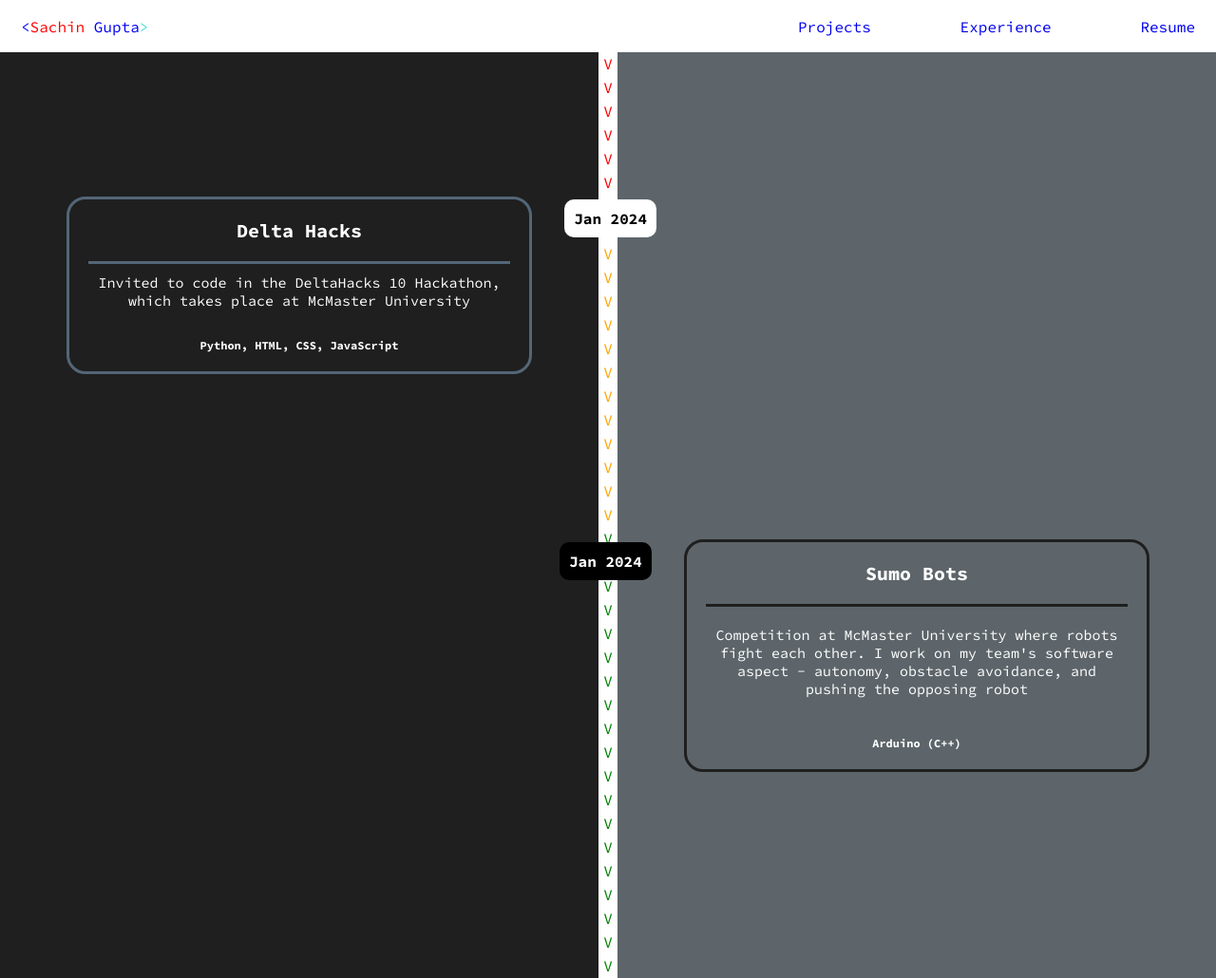
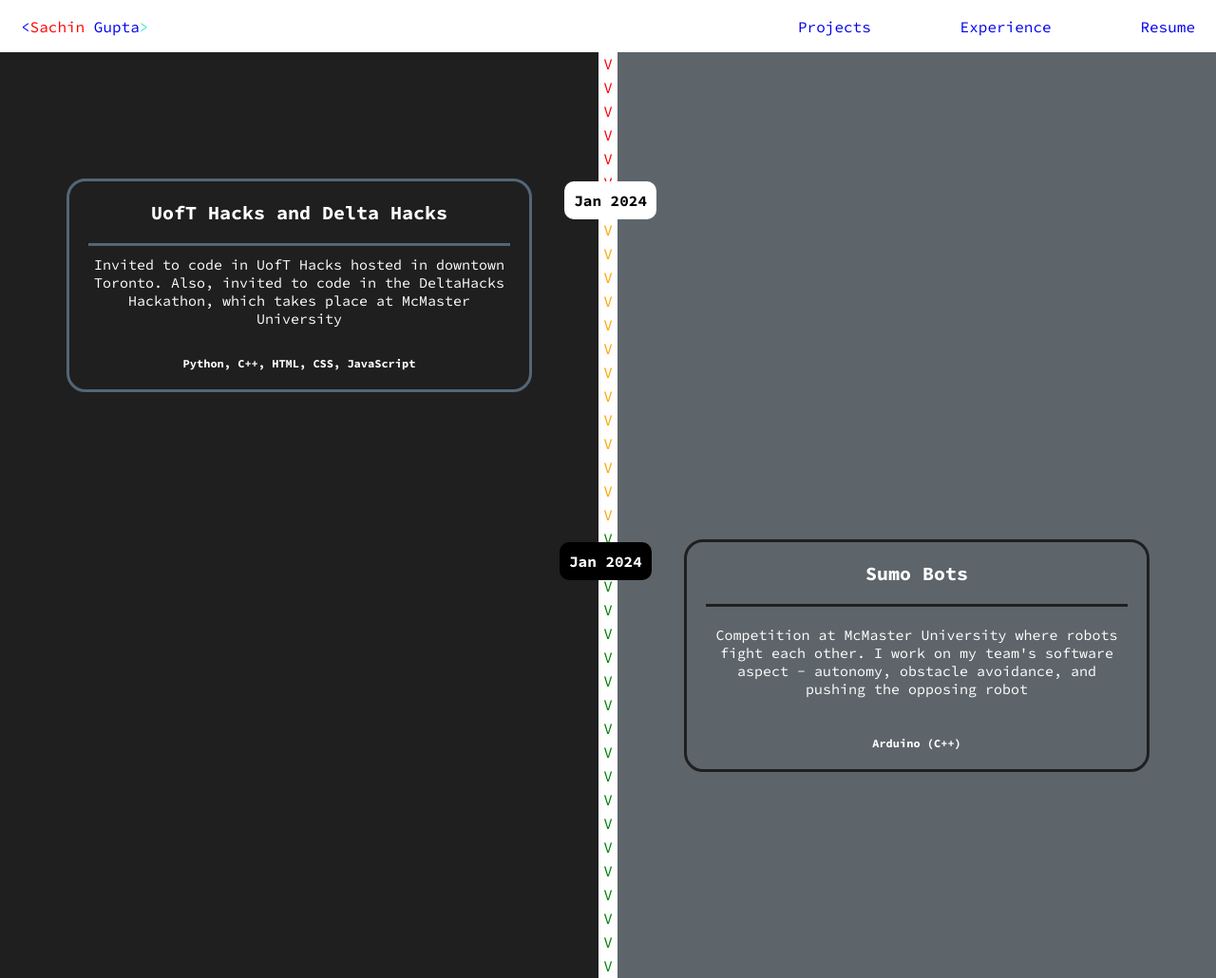
Before and after one commit to SachinVedGupta/Sachin-Portfolio-Website, a plain HTML site: page experience.html in a window 1280 px wide. Shown: the top 1030 px of the page at 95% size. Drawn offline with Linux system fonts and the light colour scheme.

Commit message:
updated again

```diff
--- a/experience.html
+++ b/experience.html
@@ -37,10 +37,10 @@
     <div class="experience-left">
       <div class="bottom-left-bar"></div>
       <div class="module">
-        <div class="module-name">Delta Hacks</div>
-        <div class="module-description">Invited to code in the DeltaHacks 10 Hackathon, which takes place at McMaster
+        <div class="module-name">UofT Hacks and Delta Hacks</div>
+        <div class="module-description">Invited to code in UofT Hacks hosted in downtown Toronto. Also, invited to code in the DeltaHacks Hackathon, which takes place at McMaster
           University</div>
-        <div class="module-skills">Python, HTML, CSS, JavaScript</div>
+        <div class="module-skills">Python, C++, HTML, CSS, JavaScript</div>
         <div class="module-abs-left">Jan 2024</div>
 
 
```
Also changed, not shown: index.html (+1 -2 lines), resume.html (+2 -2 lines), 1 other file.
